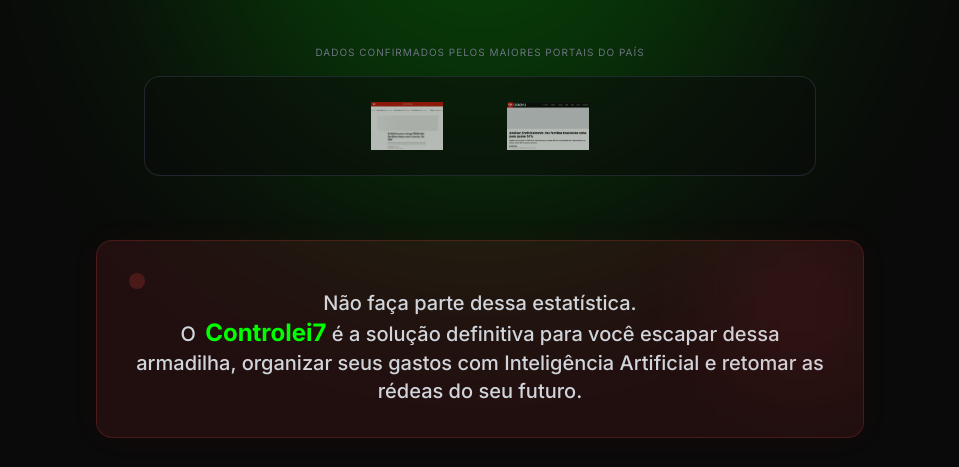
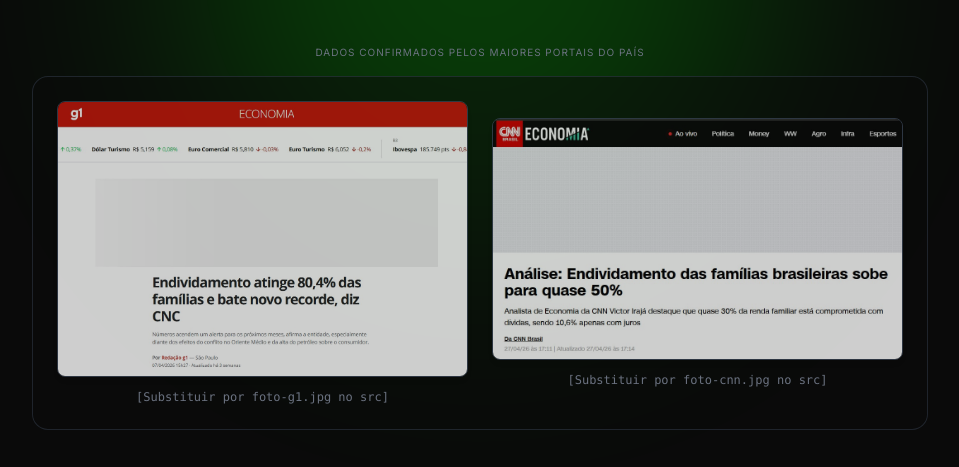
Before and after one commit to Roubert7/controlei7, a plain HTML site: page index.html in a window 1280 px wide. Shown: the part 792-1259 px from the top of the page, without its empty margins (160-1119 px from the left). Drawn offline with nearby package versions, Linux system fonts and the light colour scheme.

Commit message:
Update index.html

```diff
--- a/index.html
+++ b/index.html
@@ -157,18 +157,18 @@
             </div>
 
             <!-- Imagens de Autoridade (G1 e CNN) -->
-            <div class="max-w-2xl mx-auto mb-16 fade-up" style="transition-delay: 350ms;">
-                <p class="text-[10px] text-gray-500 uppercase tracking-widest mb-4">Dados confirmados pelos maiores portais do país</p>
-                <div class="bg-dark-900/50 border border-gray-700/50 rounded-2xl p-6 flex flex-wrap items-center justify-center gap-8 md:gap-16 min-h-[100px]">
+            <div class="max-w-4xl mx-auto mb-16 fade-up" style="transition-delay: 350ms;">
+                <p class="text-[10px] text-gray-500 uppercase tracking-widest mb-4 text-center">Dados confirmados pelos maiores portais do país</p>
+                <div class="bg-dark-900/50 border border-gray-700/50 rounded-2xl p-6 flex flex-col md:flex-row items-center justify-center gap-6 w-full">
                     <!-- Imagem G1 -->
-                    <div class="h-12 flex items-center justify-center">
-                        <img src="foto-g1.jpg" alt="Notícia G1" class="max-h-full max-w-[150px] object-contain opacity-70 hover:opacity-100 transition-opacity" onerror="this.style.display='none'; this.nextElementSibling.style.display='block';">
-                        <span class="text-gray-500 text-sm hidden">[Suba o arquivo foto-g1.jpg]</span>
+                    <div class="w-full md:w-1/2 flex flex-col items-center">
+                        <img src="foto-g1.jpg" alt="Notícia G1" class="w-full h-auto object-cover rounded-lg border border-gray-700 shadow-md opacity-80 hover:opacity-100 transition-opacity">
+                        <span class="text-gray-500 text-xs mt-3 font-mono">[Substituir por foto-g1.jpg no src]</span>
                     </div>
                     <!-- Imagem CNN -->
-                    <div class="h-12 flex items-center justify-center">
-                        <img src="foto-cnn.jpg" alt="Notícia CNN" class="max-h-full max-w-[150px] object-contain opacity-70 hover:opacity-100 transition-opacity" onerror="this.style.display='none'; this.nextElementSibling.style.display='block';">
-                        <span class="text-gray-500 text-sm hidden">[Suba o arquivo foto-cnn.jpg]</span>
+                    <div class="w-full md:w-1/2 flex flex-col items-center">
+                        <img src="foto-cnn.jpg" alt="Notícia CNN" class="w-full h-auto object-cover rounded-lg border border-gray-700 shadow-md opacity-80 hover:opacity-100 transition-opacity">
+                        <span class="text-gray-500 text-xs mt-3 font-mono">[Substituir por foto-cnn.jpg no src]</span>
                     </div>
                 </div>
             </div>
```
